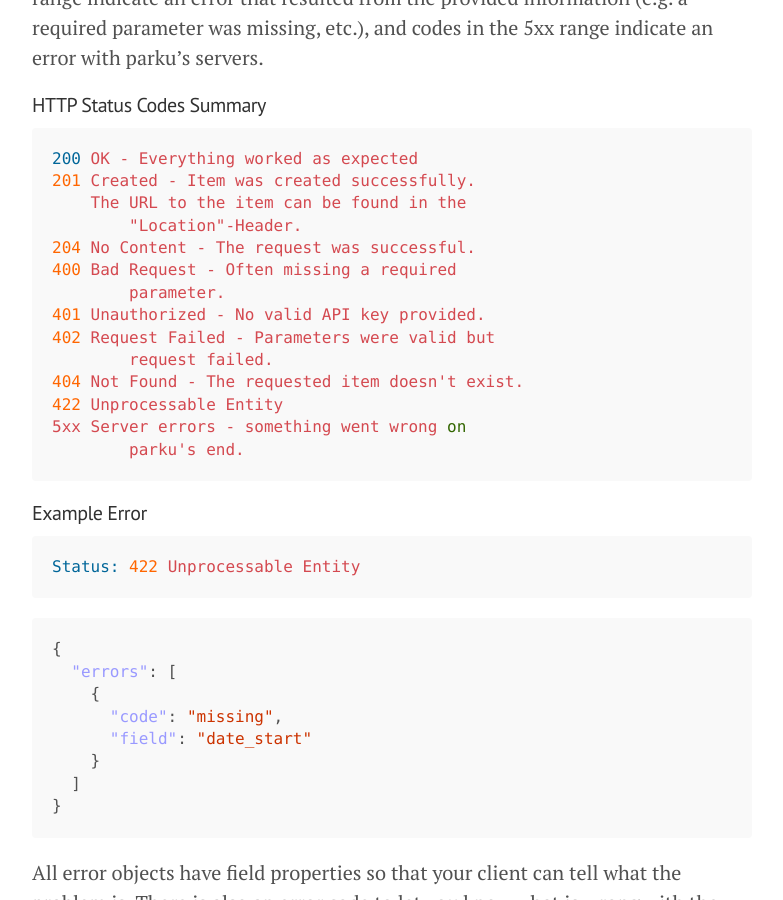
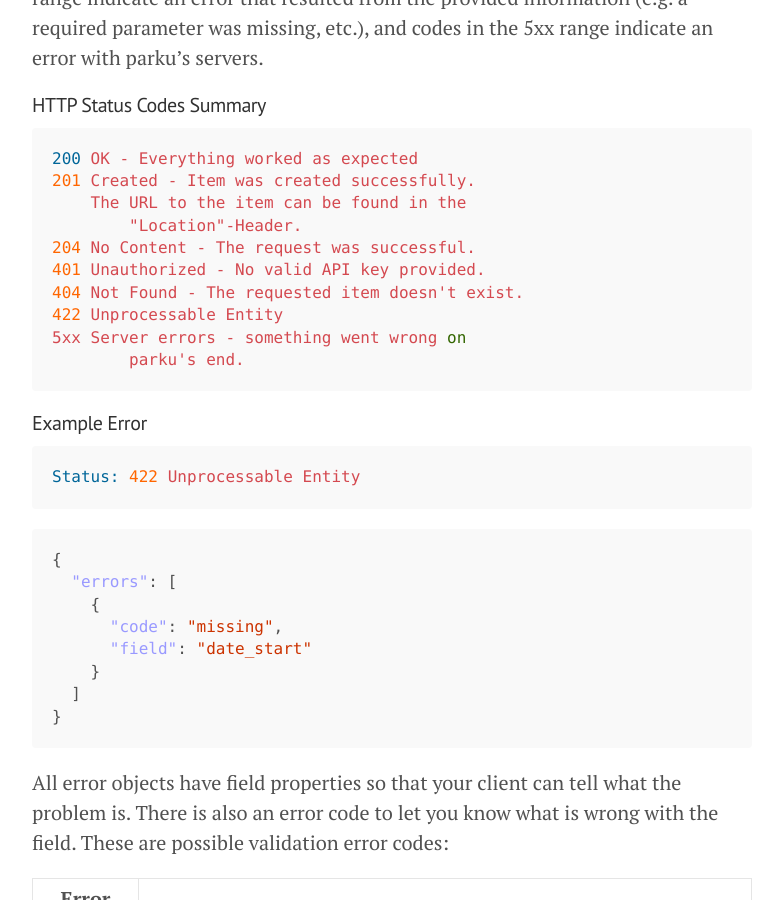
Before and after one commit to parku/docs, a Jekyll site: the page built from api/index.md, in a window 1280 px wide and 900 px high, scrolled down 1112 px. Shown: the whole window, without its empty margins (248-1031 px from the left). Built offline with Jekyll 4.4.1, drawn with Linux system fonts in a browser that asks for light colours; Markdown is read by kramdown in place of the engine named in the settings.

Commit message:
Remove some error codes.

```diff
--- a/api/index.md
+++ b/api/index.md
@@ -36,11 +36,7 @@ parku uses conventional HTTP response codes to indicate success or failure of an
     The URL to the item can be found in the
 	"Location"-Header.
 204 No Content - The request was successful.
-400 Bad Request - Often missing a required
-	parameter.
 401 Unauthorized - No valid API key provided.
-402 Request Failed - Parameters were valid but
-	request failed.
 404 Not Found - The requested item doesn't exist.
 422 Unprocessable Entity
 5xx Server errors - something went wrong on
```
